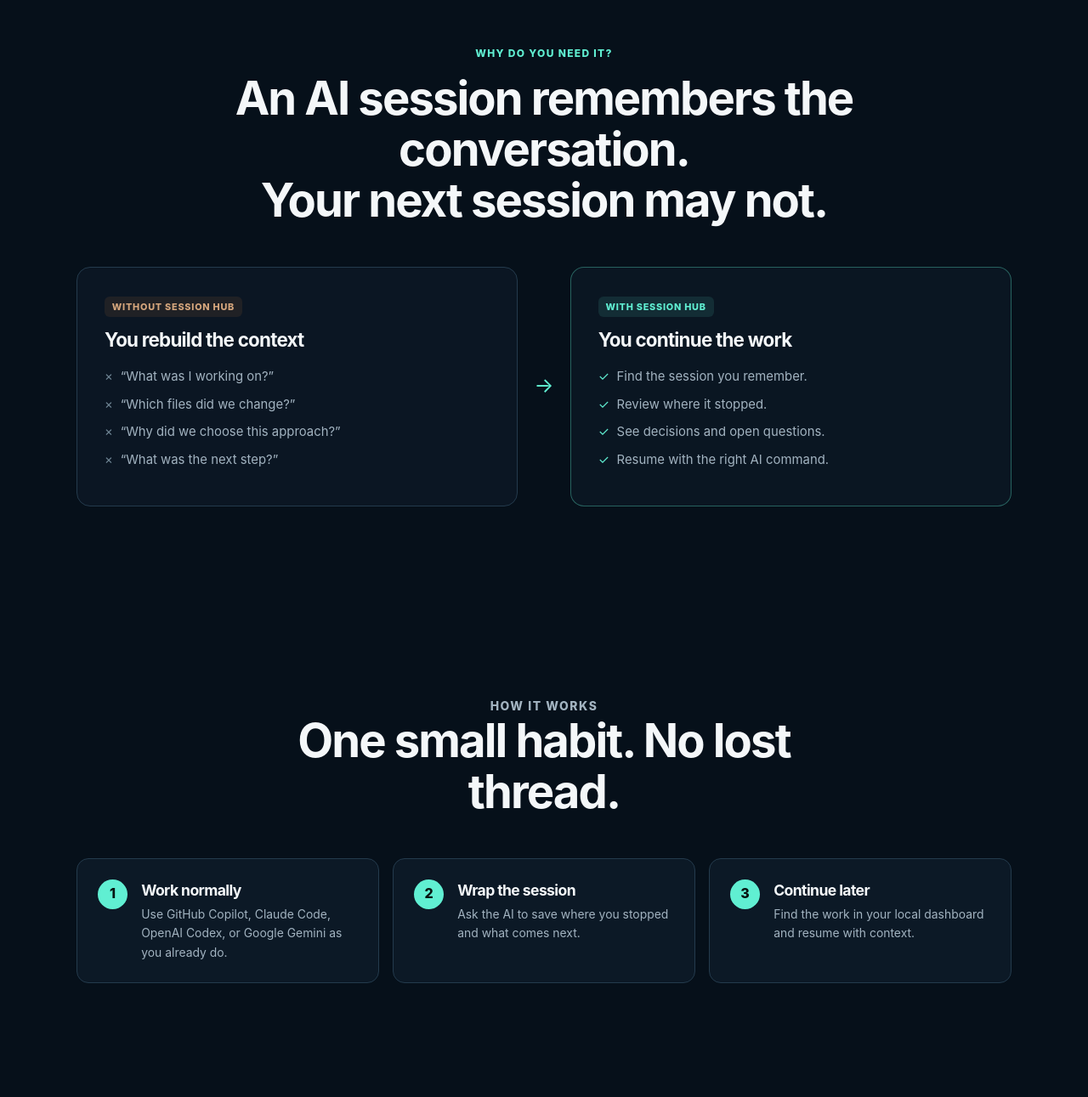
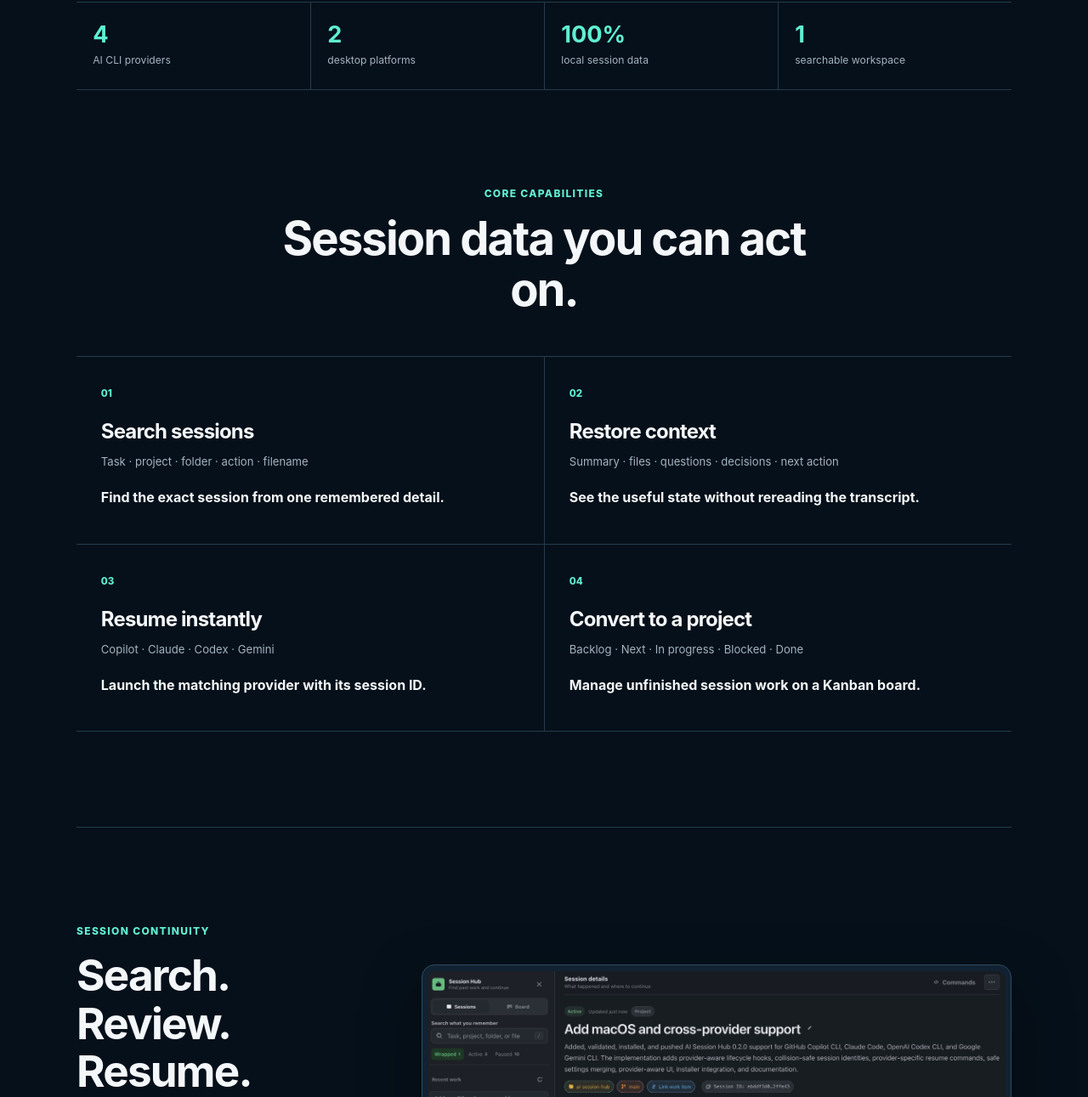
Before and after one commit to OAbouHajar/ai-session-hub, a website: page site/index.html in a window 1280 px wide. Shown: the part 843-2134 px from the top of the page at 85% size. Drawn offline with Linux system fonts and the light colour scheme; files whose address does not match are found by name.

Commit message:
Make landing page capability first
Co-authored-by: Copilot <223556219+Copilot@users.noreply.github.com>

Copilot-Session: 65c02f7b-35f2-405a-9140-d7aa467ef5c8

```diff
--- a/site/index.html
+++ b/site/index.html
@@ -3,9 +3,9 @@
 <head>
   <meta charset="utf-8">
   <meta name="viewport" content="width=device-width, initial-scale=1">
-  <meta name="description" content="AI Session Hub helps you track, visualize, and manage AI sessions, then turn ongoing work into projects.">
+  <meta name="description" content="Search AI coding sessions, restore context, resume instantly, and turn unfinished work into project boards.">
   <meta property="og:title" content="AI Session Hub">
-  <meta property="og:description" content="Track, visualize, and manage AI sessions in one local workspace.">
+  <meta property="og:description" content="Search sessions, restore context, resume work, and manage unfinished tasks locally.">
   <meta property="og:type" content="website">
   <meta property="og:url" content="https://oabouhajar.github.io/ai-session-hub/">
   <meta property="og:image" content="https://oabouhajar.github.io/ai-session-hub/assets/logo.png">
@@ -31,88 +31,87 @@
   <main id="main">
     <section class="hero">
       <div>
-        <p class="eyebrow">Local AI session management</p>
-        <h1>Manage your AI sessions in one place.</h1>
-        <p class="lead">AI Session Hub helps you track, visualize, and manage sessions, see where work stopped, continue with context, and turn sessions into projects.</p>
+        <p class="eyebrow">Local continuity for AI coding</p>
+        <h1>Find the session.<br>Continue the work.</h1>
+        <p class="lead">Search every AI coding session, recover the useful context, resume with the right provider, or move unfinished work onto a project board.</p>
         <div class="actions">
           <button id="copyHeroPrompt" class="button primary" type="button">
             <span class="copy-label">Copy AI install prompt</span>
           </button>
-          <a class="button secondary" href="#how">See how it works</a>
+          <a class="button secondary" href="#capabilities">See capabilities</a>
         </div>
         <p class="note">Free, open source, and stored locally on your machine.</p>
       </div>
       <img class="hero-logo" src="assets/logo.png" alt="AI Session Hub — Remember. Resume. Continue.">
     </section>
 
-    <section class="problem">
-      <p class="eyebrow">Why do you need it?</p>
-      <h2>An AI session remembers the conversation.<br>Your next session may not.</h2>
-      <div class="comparison">
+    <section class="facts" aria-label="Product facts">
+      <div><strong>4</strong><span>AI CLI providers</span></div>
+      <div><strong>2</strong><span>desktop platforms</span></div>
+      <div><strong>100%</strong><span>local session data</span></div>
+      <div><strong>1</strong><span>searchable workspace</span></div>
+    </section>
+
+    <section id="capabilities" class="capabilities">
+      <div class="section-heading">
+        <p class="eyebrow">Core capabilities</p>
+        <h2>Session data you can act on.</h2>
+      </div>
+      <div class="capability-grid">
         <article>
-          <span class="label before">Without Session Hub</span>
-          <h3>You rebuild the context</h3>
-          <p>“What was I working on?”</p>
-          <p>“Which files did we change?”</p>
-          <p>“Why did we choose this approach?”</p>
-          <p>“What was the next step?”</p>
+          <span class="capability-number">01</span>
+          <h3>Search sessions</h3>
+          <p>Task · project · folder · action · filename</p>
+          <strong>Find the exact session from one remembered detail.</strong>
         </article>
-        <div class="arrow" aria-hidden="true">→</div>
-        <article class="with-hub">
-          <span class="label after">With Session Hub</span>
-          <h3>You continue the work</h3>
-          <p>Find the session you remember.</p>
-          <p>Review where it stopped.</p>
-          <p>See decisions and open questions.</p>
-          <p>Resume with the right AI command.</p>
+        <article>
+          <span class="capability-number">02</span>
+          <h3>Restore context</h3>
+          <p>Summary · files · questions · decisions · next action</p>
+          <strong>See the useful state without rereading the transcript.</strong>
+        </article>
+        <article>
+          <span class="capability-number">03</span>
+          <h3>Resume instantly</h3>
+          <p>Copilot · Claude · Codex · Gemini</p>
+          <strong>Launch the matching provider with its session ID.</strong>
+        </article>
+        <article>
+          <span class="capability-number">04</span>
+          <h3>Convert to a project</h3>
+          <p>Backlog · Next · In progress · Blocked · Done</p>
+          <strong>Manage unfinished session work on a Kanban board.</strong>
         </article>
       </div>
     </section>
 
-    <section id="how" class="how">
-      <div class="section-heading">
-        <p class="eyebrow">How it works</p>
-        <h2>One small habit. No lost thread.</h2>
-      </div>
-      <ol>
-        <li>
-          <span>1</span>
-          <div>
-            <h3>Work normally</h3>
-            <p>Use GitHub Copilot, Claude Code, OpenAI Codex, or Google Gemini as you already do.</p>
-          </div>
-        </li>
-        <li>
-          <span>2</span>
-          <div>
-            <h3>Wrap the session</h3>
-            <p>Ask the AI to save where you stopped and what comes next.</p>
-          </div>
-        </li>
-        <li>
-          <span>3</span>
-          <div>
-            <h3>Continue later</h3>
-            <p>Find the work in your local dashboard and resume with context.</p>
-          </div>
-        </li>
-      </ol>
-    </section>
-
-    <section class="product">
-      <div class="product-copy">
-        <p class="eyebrow">Your local session memory</p>
-        <h2>Search what you remember.</h2>
-        <p>Search by task, project, folder, action, or file. Session Hub shows the provider, files involved, decisions, stopping point, and next action in one place.</p>
-        <ul>
-          <li>Runs locally at <code>127.0.0.1</code></li>
-          <li>Keeps session data in local SQLite</li>
-          <li>Supports macOS and Windows</li>
-          <li>Works across four major AI CLIs</li>
+    <section class="showcase">
+      <div class="showcase-copy">
+        <p class="eyebrow">Session continuity</p>
+        <h2>Search. Review. Resume.</h2>
+        <ul class="data-list">
+          <li><span>Search</span><strong>Across providers, tasks, folders, and files</strong></li>
+          <li><span>Review</span><strong>Last action, next action, questions, and evidence</strong></li>
+          <li><span>Resume</span><strong>With the provider-specific command</strong></li>
         </ul>
       </div>
       <div class="screenshot">
         <img src="screenshots/sessions-screenshot.png" alt="AI Session Hub showing searchable sessions and a saved continuity checkpoint">
+      </div>
+    </section>
+
+    <section class="board-showcase">
+      <div class="screenshot">
+        <img src="screenshots/board-screenshot.png" alt="AI Session Hub showing a project Kanban board created from session tasks">
+      </div>
+      <div class="showcase-copy">
+        <p class="eyebrow">Project execution</p>
+        <h2>Turn a session into a board.</h2>
+        <ul class="data-list">
+          <li><span>Track</span><strong>Promote any session to a project</strong></li>
+          <li><span>Plan</span><strong>Generate ordered tasks with `/kanban`</strong></li>
+          <li><span>Execute</span><strong>Move, reconcile, and process the next task</strong></li>
+        </ul>
       </div>
     </section>
 
--- a/site/styles.css
+++ b/site/styles.css
@@ -101,62 +101,55 @@ h2 { margin-bottom: 1rem; font-size: clamp(2rem, 4.5vw, 3.4rem); }
 .note { margin-top: 1rem; color: #748897; font-size: 0.78rem; }
 .hero-logo { width: 100%; filter: drop-shadow(0 28px 50px rgba(0, 0, 0, 0.4)); }
 
-.problem { padding: 7rem 0; text-align: center; border-top: 1px solid var(--line); }
-.problem > h2 { max-width: 850px; margin-right: auto; margin-bottom: 3rem; margin-left: auto; }
-.comparison { display: grid; grid-template-columns: 1fr auto 1fr; gap: 1.2rem; align-items: center; text-align: left; }
-.comparison article {
-  padding: 2rem;
-  background: rgba(12, 25, 38, 0.75);
-  border: 1px solid var(--line);
-  border-radius: 16px;
+.facts {
+  display: grid;
+  grid-template-columns: repeat(4, 1fr);
+  border-top: 1px solid var(--line);
+  border-bottom: 1px solid var(--line);
 }
-.comparison .with-hub { border-color: rgba(96, 239, 210, 0.35); }
-.comparison h3 { margin: 1rem 0 1.2rem; font-size: 1.4rem; }
-.comparison article p { margin: 0.55rem 0; color: var(--muted); font-size: 0.93rem; }
-.comparison article p::before { margin-right: 0.55rem; color: #718796; content: "×"; }
-.comparison .with-hub p::before { color: var(--teal); content: "✓"; }
-.label { padding: 0.3rem 0.55rem; border-radius: 6px; font-size: 0.68rem; font-weight: 800; letter-spacing: 0.07em; text-transform: uppercase; }
-.before { color: #d4a57c; background: rgba(213, 132, 60, 0.1); }
-.after { color: var(--teal); background: rgba(96, 239, 210, 0.1); }
-.arrow { color: var(--teal); font-size: 1.5rem; }
+.facts div { padding: 1.5rem 1.2rem; border-left: 1px solid var(--line); }
+.facts div:first-child { border-left: 0; }
+.facts strong, .facts span { display: block; }
+.facts strong { color: var(--teal); font-size: 1.7rem; line-height: 1; }
+.facts span { margin-top: 0.45rem; color: var(--muted); font-size: 0.76rem; }
 
-.how { padding: 7rem 0; }
+.capabilities { padding: 7rem 0; scroll-margin-top: 2rem; }
 .section-heading { max-width: 700px; margin: 0 auto 3rem; text-align: center; }
 .section-heading > p:last-child { color: var(--muted); }
-.how ol { display: grid; grid-template-columns: repeat(3, 1fr); gap: 1rem; padding: 0; list-style: none; }
-.how li {
-  display: flex;
-  gap: 1rem;
-  padding: 1.5rem;
-  background: var(--surface);
-  border: 1px solid var(--line);
-  border-radius: 14px;
+.capability-grid {
+  display: grid;
+  grid-template-columns: repeat(2, 1fr);
+  border-top: 1px solid var(--line);
+  border-bottom: 1px solid var(--line);
 }
-.how li > span {
+.capability-grid article { min-height: 220px; padding: 1.8rem; }
+.capability-grid article:nth-child(even) { border-left: 1px solid var(--line); }
+.capability-grid article:nth-child(n+3) { border-top: 1px solid var(--line); }
+.capability-number { color: var(--teal); font-size: 0.72rem; font-weight: 850; }
+.capability-grid h3 { margin: 1.3rem 0 0.7rem; font-size: 1.5rem; }
+.capability-grid p { margin: 0 0 1.2rem; color: var(--muted); font-size: 0.82rem; }
+.capability-grid strong { display: block; max-width: 420px; font-size: 1rem; line-height: 1.5; }
+
+.showcase, .board-showcase {
   display: grid;
-  flex: 0 0 auto;
-  width: 2.2rem;
-  height: 2.2rem;
-  color: #071411;
-  background: var(--teal);
-  border-radius: 50%;
-  font-weight: 850;
-  place-items: center;
-}
-.how h3 { margin: 0.2rem 0 0.5rem; font-size: 1.1rem; }
-.how p { margin: 0; color: var(--muted); font-size: 0.87rem; }
-
-.product {
-  display: grid;
-  grid-template-columns: 0.75fr 1.25fr;
-  gap: 3.5rem;
+  grid-template-columns: 0.68fr 1.32fr;
+  gap: 3rem;
   align-items: center;
   padding: 7rem 0;
+  border-top: 1px solid var(--line);
 }
-.product-copy > p:not(.eyebrow) { color: var(--muted); }
-.product-copy ul { display: grid; gap: 0.6rem; padding: 0; list-style: none; }
-.product-copy li { color: #cfdae1; font-size: 0.9rem; }
-.product-copy li::before { margin-right: 0.55rem; color: var(--teal); content: "✓"; }
+.board-showcase { grid-template-columns: 1.32fr 0.68fr; }
+.showcase-copy h2 { font-size: clamp(2rem, 4vw, 3.2rem); }
+.data-list { margin: 2rem 0 0; padding: 0; border-top: 1px solid var(--line); list-style: none; }
+.data-list li {
+  display: grid;
+  grid-template-columns: 90px 1fr;
+  gap: 1rem;
+  padding: 0.9rem 0;
+  border-bottom: 1px solid var(--line);
+}
+.data-list span { color: var(--teal); font-size: 0.72rem; font-weight: 800; text-transform: uppercase; }
+.data-list strong { font-size: 0.88rem; font-weight: 650; }
 code { font-family: ui-monospace, SFMono-Regular, Menlo, Consolas, monospace; }
 .screenshot {
   overflow: hidden;
@@ -236,18 +229,22 @@ footer a:hover { color: var(--text); }
   .hero .lead { margin-right: auto; margin-left: auto; }
   .actions { justify-content: center; }
   .hero-logo { width: min(75%, 430px); margin: 0 auto; }
-  .comparison { grid-template-columns: 1fr; }
-  .arrow { transform: rotate(90deg); }
-  .how ol { grid-template-columns: 1fr; }
-  .product { grid-template-columns: 1fr; gap: 2rem; }
+  .facts { grid-template-columns: repeat(2, 1fr); }
+  .facts div:nth-child(3) { border-left: 0; border-top: 1px solid var(--line); }
+  .facts div:nth-child(4) { border-top: 1px solid var(--line); }
+  .showcase, .board-showcase { grid-template-columns: 1fr; gap: 2rem; }
+  .board-showcase .screenshot { order: 2; }
 }
 
 @media (max-width: 560px) {
   h1 { font-size: 2.8rem; }
   .hero-logo { width: 100%; }
   .actions { display: grid; }
-  .problem, .how, .product, .install { padding: 5rem 0; }
-  .comparison article { padding: 1.4rem; }
+  .capabilities, .showcase, .board-showcase, .install { padding: 5rem 0; }
+  .capability-grid { grid-template-columns: 1fr; }
+  .capability-grid article:nth-child(even) { border-left: 0; }
+  .capability-grid article:nth-child(n+2) { border-top: 1px solid var(--line); }
+  .facts div { padding: 1.2rem 0.8rem; }
   pre { padding: 1rem; }
   pre code { font-size: 0.75rem; }
   .local { align-items: flex-start; padding: 1.3rem; }
```
Also changed, not shown: tests/site.test.mjs (+12 -7 lines), .github/workflows/pages.yml.
